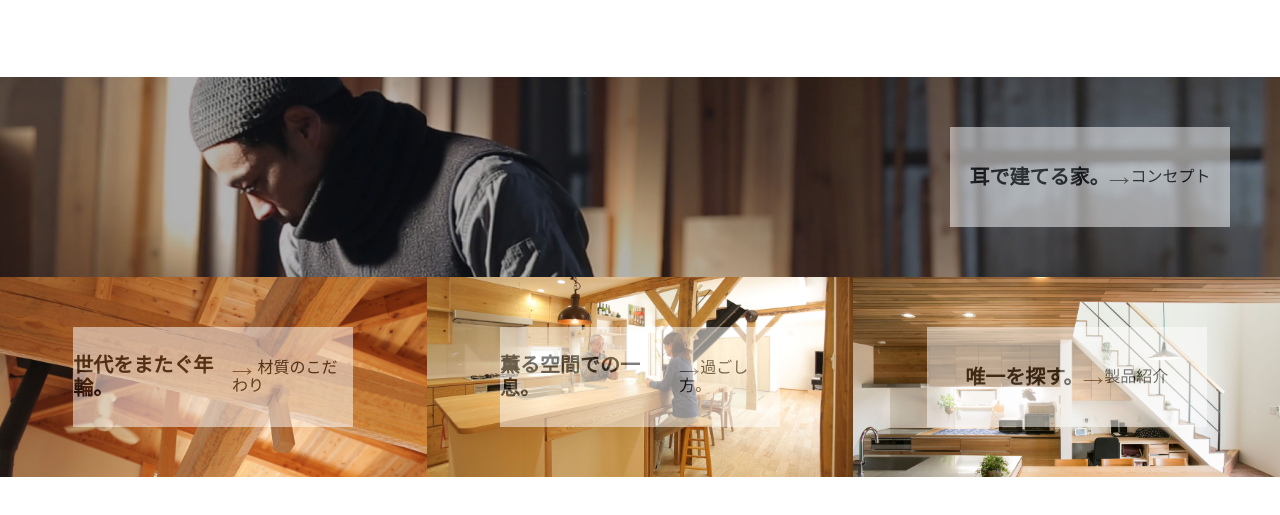
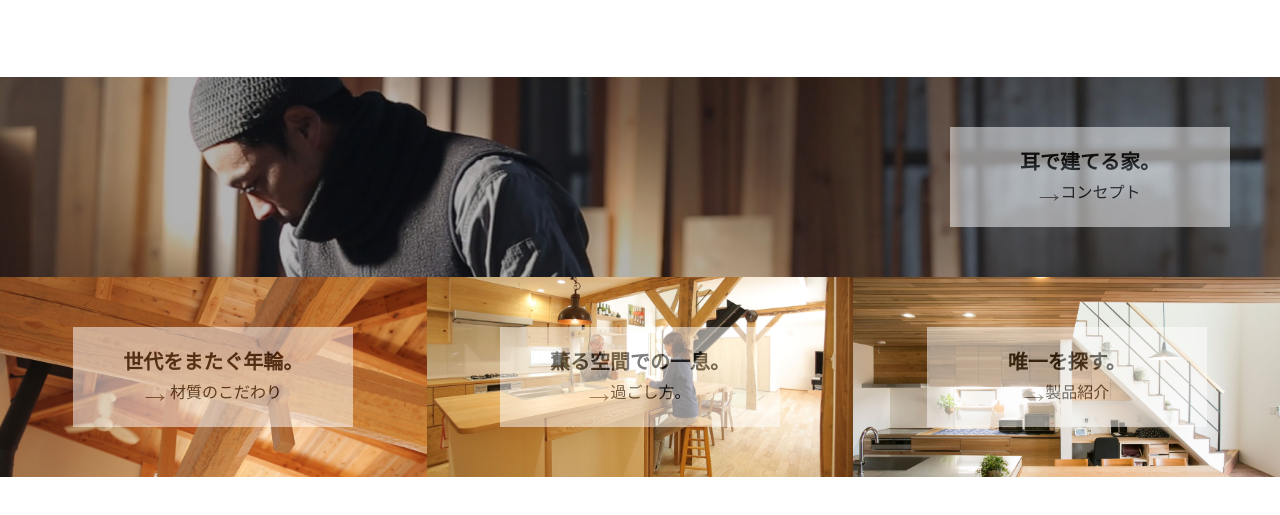
Before and after one commit to Taisei420/coding-trial, a plain HTML site: page index.html in a window 1280 px wide. Shown: the part 861-1376 px from the top of the page. Drawn offline with Linux system fonts and the light colour scheme.

Commit message:
containerテキスト　修正

```diff
--- a/css/styles.css
+++ b/css/styles.css
@@ -103,10 +103,14 @@ nav {
   display: flex;
   justify-content: center;
   align-items: center;
+  flex-flow: column;
 }
 .back1 h2 {
   font-weight: bold;
   font-size: 20px;
+}
+.back1 p {
+  margin-top: 10px;
 }
 
 
@@ -128,10 +132,14 @@ nav {
   display: flex;
   justify-content: center;
   align-items: center;
+  flex-flow: column;
   }
   .back2 h2 {
     font-weight: bold;
     font-size: 20px;
+  }
+  .back2 p {
+    margin-top: 10px;
   }
 
 
@@ -153,10 +161,14 @@ nav {
   display: flex;
   justify-content: center;
   align-items: center;
+  flex-flow: column;
   }
   .back3 h2 {
     font-weight: bold;
     font-size: 20px;
+  }
+  .back3 p {
+    margin-top: 10px;
   }
 
 
@@ -179,8 +191,12 @@ nav {
   display: flex;
   justify-content: center;
   align-items: center;
+  flex-flow: column;
 }
 .back4 h2 {
   font-weight: bold;
   font-size: 20px;
 }
+.back4 p {
+  margin-top: 10px;
+}
```
